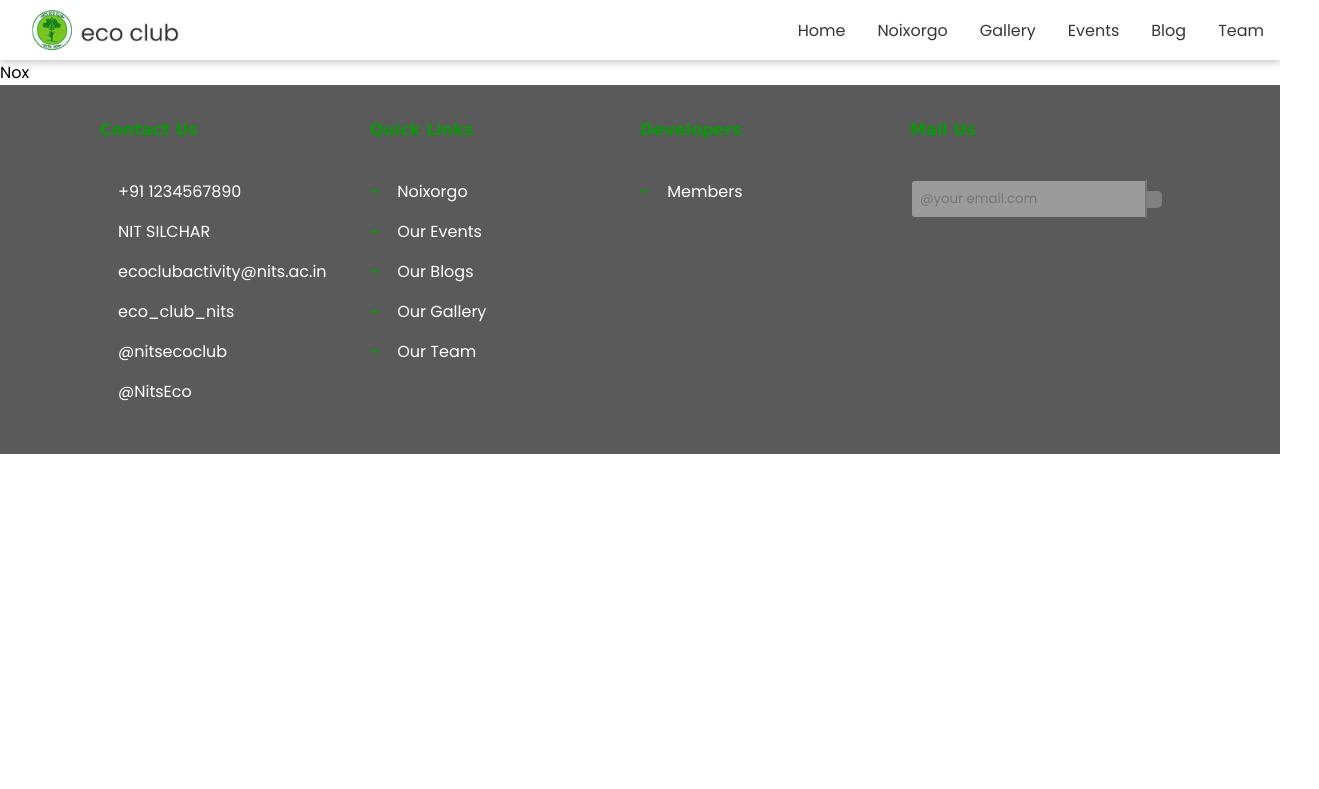
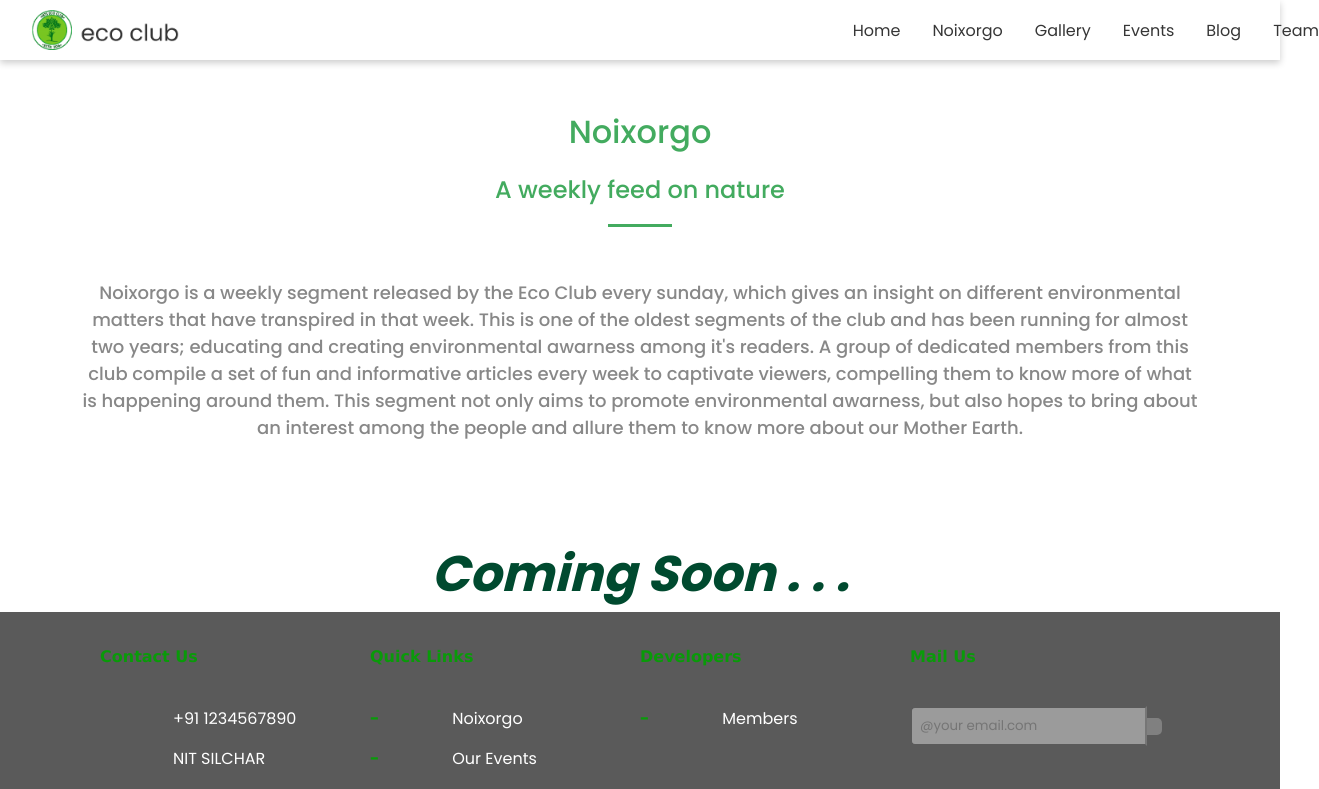
Before and after one commit to parthaxntn/Eco-club-website, a React (Create React App) app: page /nox in a window 1280 px wide. Shown: the top 789 px of the page, 1319 px wide, since content can reach past the window. Built offline with nearby package versions, Linux system fonts and the light colour scheme.

Commit message:
ADD: Nox page

```diff
--- a/src/pages/Nox/Nox.css
+++ b/src/pages/Nox/Nox.css
@@ -0,0 +1,145 @@
+        .navbar-container {
+            width: 100px;
+            display: flex;
+            flex-direction: row;
+            justify-content: space-evenly;
+            width: 100%;
+            height: 60px;
+            box-shadow: 0 4px 8px 0 rgba(0, 0, 0, 0.2), 0 6px 20px 0 rgba(0, 0, 0, 0.19);
+            align-items: center;
+        }
+
+        a {
+            text-decoration: none;
+            position: relative;
+            left: 55px;
+            color: black;
+
+        }
+
+
+        a:hover {
+            color: rgb(51, 223, 51);
+        }
+
+        #club-name {
+            position: relative;
+            font-family: 'Montserrat', sans-serif;
+            top: -10px;
+        }
+
+        #logo-img {
+
+            height: 26px;
+            width: 26px;
+            position: relative;
+            left: -35px;
+            top: 24px;
+            border: 0px;
+            border-radius: 16px;
+        }
+
+        header {
+            border: 0ch
+        }
+
+        .first {
+            display: flex;
+            align-items: center;
+            justify-content: center;
+        }
+
+        h1 {
+            /* Noixorgo */
+
+
+
+            font-family: 'Poppins';
+            font-style: normal;
+            font-weight: 500;
+            font-size: 45.2539px;
+            line-height: 68px;
+            text-align: center;
+
+            color: #43AB5F;
+
+
+
+        }
+
+        h2,
+        h3 {
+            font-weight: 500;
+            font-size: 2rem;
+            color: #43AB5F;
+            text-align: center;
+            position: relative;
+            margin-bottom: 4.5rem;
+        }
+
+        h3::after {
+            content: '';
+            width: 4rem;
+            height: 3px;
+            background-color: #43AB5F;
+            position: absolute;
+            bottom: -20px;
+            left: 50%;
+            transform: translateX(-50%);
+        }
+
+        h3 {
+            font-size: x-large;
+        }
+
+        h2 {
+            margin-top: 3rem;
+            margin-bottom: 1rem;
+        }
+
+        hr {
+            /* Line 1 */
+
+            width: 98px;
+            height: 0px;
+
+            border: 2px solid rgba(67, 171, 95, 0.8);
+
+
+        }
+
+        .para {
+            /* Noixorgo is a weekly segment released by the Eco Club every sunday, which gives an insight on different environmental matters that have transpired in that week. This is one of the oldest segments of the club and has been running for almost two years; educating and creating environmental awarness among it’s readers. A group of dedicated members from this club compile a set of fun and informative articles every week to captivate viewers, compelling them to know more of what is happening around them. This segment not only aims to promote environmental awarness, but also hopes to bring about an interest among the people and allure them to know more about our Mother Earth. */
+
+
+
+            font-family: 'Poppins';
+            font-style: normal;
+            font-weight: 500;
+            font-size: 18px;
+            line-height: 27px;
+            text-align: center;
+            padding: 0 5rem;
+
+            color: #888888;
+
+
+        }
+
+        @media (width<=700px){
+            .para{
+                padding: 0px 1rem;
+            }
+            .cs{
+                font-size: 30px !important;
+            }
+        }
+
+        .cs {
+            /*coming soon*/
+            font: italic 1.2em "Fira Sans", serif;
+            font-size: 50px;
+            color: #004a2f;
+            text-align: center;
+            margin-top: 6rem;
+        }
--- a/src/pages/Nox/Nox.jsx
+++ b/src/pages/Nox/Nox.jsx
@@ -1,10 +1,26 @@
 import React from 'react'
+import  './Nox.css'
 
 const Nox = () => {
   return (
     <div>
-      Nox
-    </div>
+
+        <div class="first"></div>
+
+        <h2>Noixorgo</h2>
+        <h3>A weekly feed on nature </h3>
+        <p class="para"> Noixorgo is a weekly segment released by the Eco Club every sunday, which gives an
+            insight on different environmental matters that have transpired in that week.
+            This is one of the oldest segments of the club and has been running for almost two years;
+            educating and creating environmental awarness among it's readers.
+            A group of dedicated members from this club compile a set of fun and informative articles every week to
+            captivate viewers, compelling them to know more of what is happening around them.
+            This segment not only aims to promote environmental awarness, but also hopes to bring about an interest
+            among the people and allure them to know more about our Mother Earth.</p>
+        <p class="cs"><strong> Coming Soon . . .</strong> </p>
+        </div>
+
+    // </div>
   )
 }
 
```
